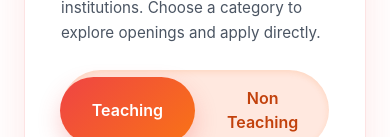
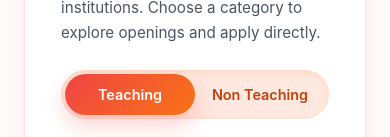
Before and after one commit to Teja-pydahsoft/Pydah-Recruitment, a React (Create React App) app in the folder frontend/: page /careers in a window 390 px wide. Shown: the part 707-844 px from the top of the page. Built offline with nearby package versions, Linux system fonts and the light colour scheme; no server answers.

Commit message:
careers page stylings updated

```diff
--- a/frontend/src/components/CareersPage.css
+++ b/frontend/src/components/CareersPage.css
@@ -323,16 +323,44 @@
 
   .careers-tabs {
     width: 100%;
+    display: flex;
     justify-content: center;
+    padding: 0.25rem;
   }
 
   .careers-tab {
     flex: 1;
     text-align: center;
+    padding: 0.6rem 0.5rem;
+    font-size: 0.9rem;
+    white-space: nowrap;
+    overflow: hidden;
+    text-overflow: ellipsis;
   }
 
   .careers-openings header {
     flex-direction: column;
     align-items: flex-start;
   }
+
+  .careers-job-list {
+     grid-template-columns: 1fr;
+  }
+
+  .careers-job {
+    flex-direction: column;
+    align-items: flex-start;
+    padding: 1.5rem;
+  }
+
+  .careers-job-actions {
+    width: 100%;
+    justify-content: flex-start;
+    margin-top: 1rem;
+  }
+
+  .careers-apply-button {
+    width: 100%;
+    justify-content: center;
+  }
 }
--- a/frontend/src/components/CareersPage.jsx
+++ b/frontend/src/components/CareersPage.jsx
@@ -192,12 +192,12 @@ const CareersPage = () => {
                     </div>
                   </div>
                   <div className="careers-job-actions">
-                    <a
+                    <Link
                       className="careers-apply-button"
-                      href={`/form/${form.uniqueLink}`}
+                      to={`/form/${form.uniqueLink}`}
                     >
                       Apply Now
-                    </a>
+                    </Link>
                   </div>
                 </article>
               );
```
